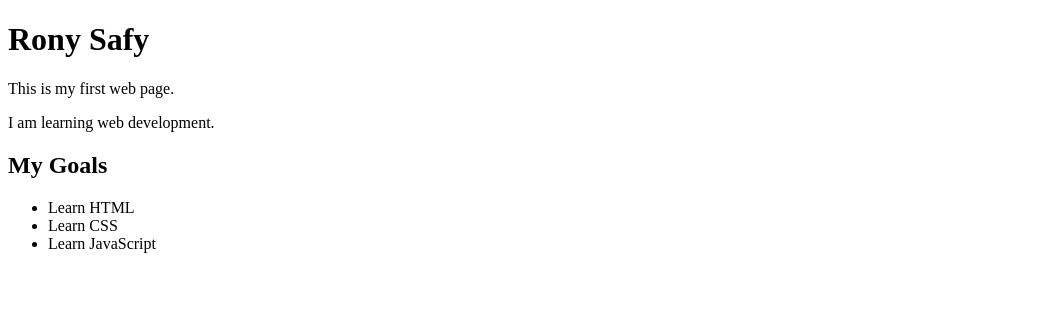
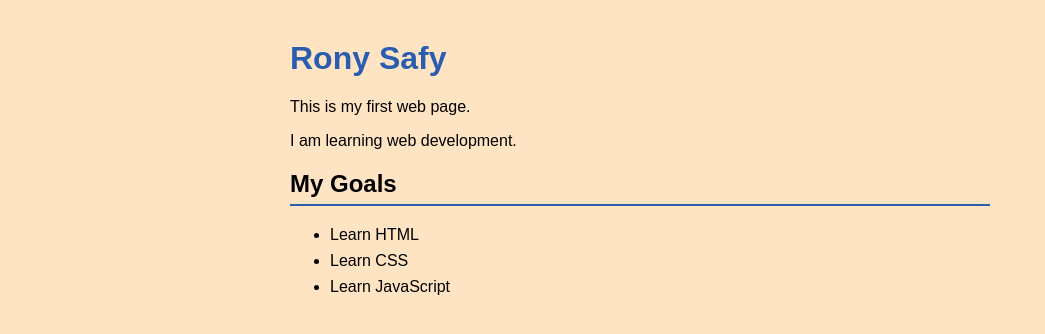
Before and after one commit to RONYSAFY/my-first-site, a plain HTML site: page index.html in a window 1280 px wide. Shown: the whole page, without its empty margins (0-1045 px from the left). Drawn offline with Linux system fonts and the light colour scheme.

Commit message:
update my page

```diff
--- a/index.html
+++ b/index.html
@@ -3,6 +3,7 @@
 <head>
   <meta charset="UTF-8">
   <title>My First Site</title>
+  <link rel="stylesheet" href="style.css">
 </head>
 <body>
   <h1>Rony Safy</h1>
--- /dev/null
+++ b/style.css
@@ -0,0 +1,22 @@
+body {
+   font-family: Arial, Helvetica, sans-serif;
+   background-color: bisque;
+   color: rgb(0, 0, 0);
+   max-width: 700px;
+   margin: 40px auto;
+   padding: 0 20px;
+
+}
+
+
+h1{
+    color: #2a5db0;
+}
+ h2{
+   border-bottom: 2px solid #2a5db0;
+   padding-bottom: 6px;
+}
+
+li {
+    margin-bottom: 8px;
+  }
```
